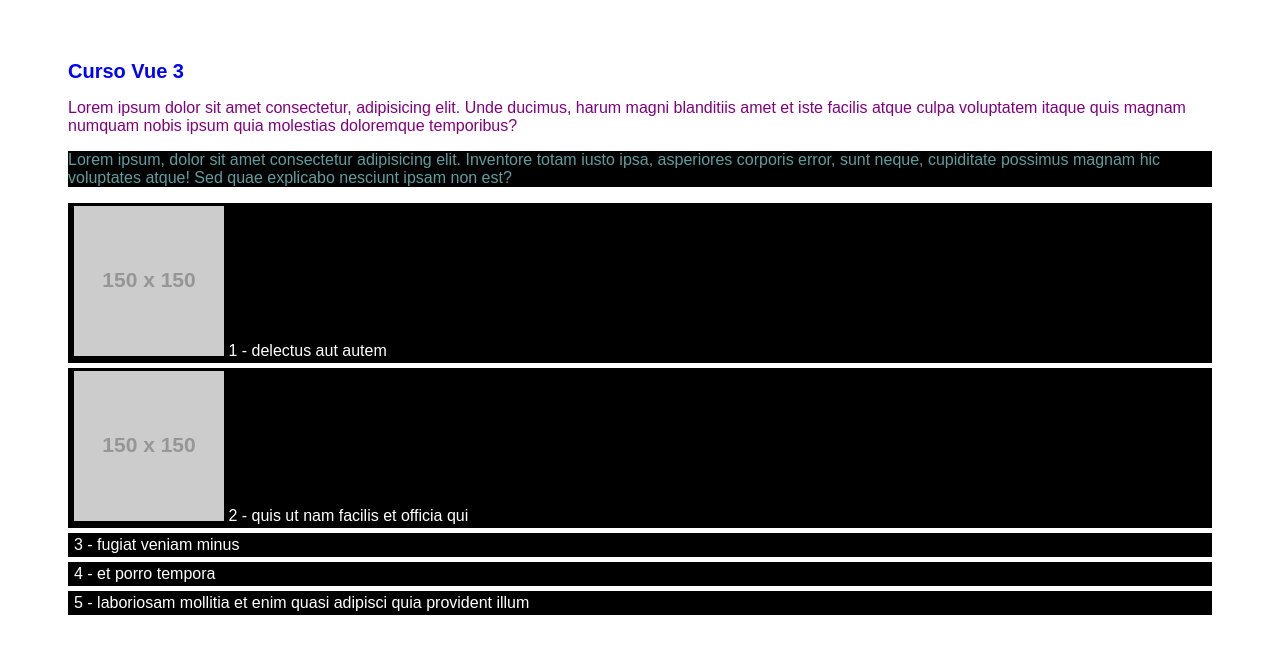
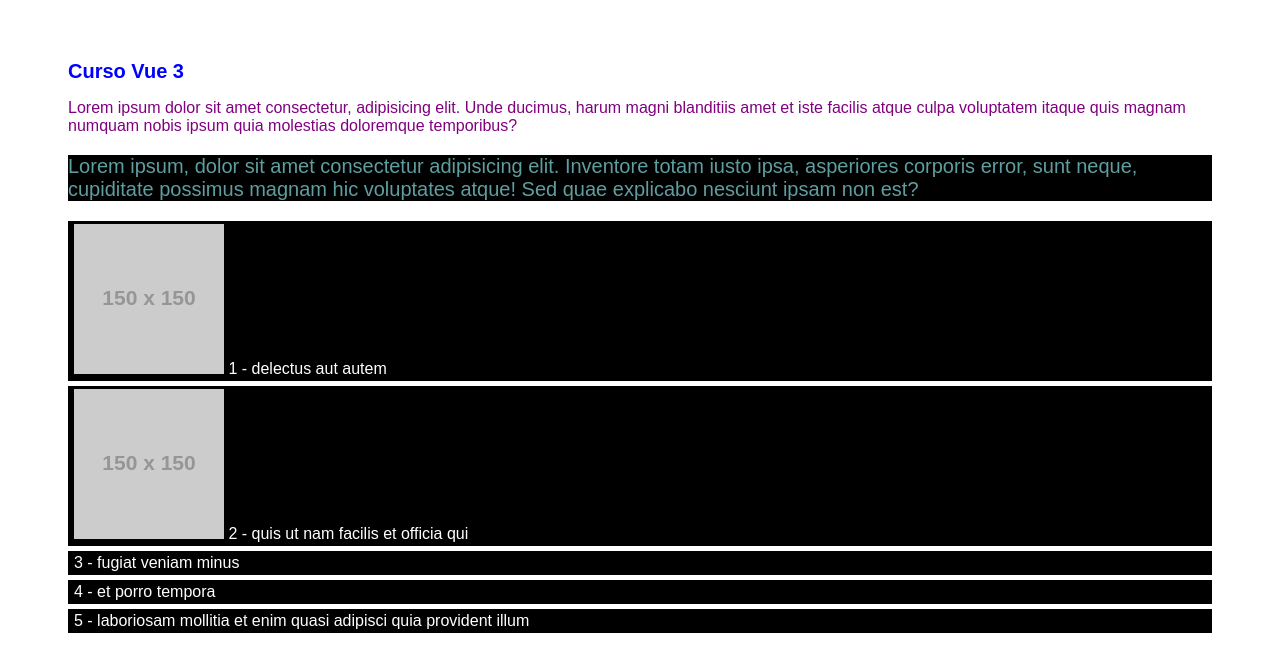
Before and after one commit to mariafcknt/curso-vuejs, a Vue app in the folder app/: page / in a window 1280 px wide. Shown: the top 672 px of the page. Built offline with nearby package versions, Linux system fonts and the light colour scheme.

Commit message:
atributos class e style dinâmicos

```diff
--- a/app/src/App.vue
+++ b/app/src/App.vue
@@ -8,7 +8,7 @@
       Lorem ipsum dolor sit amet consectetur, adipisicing elit. Unde ducimus, harum magni blanditiis amet et iste facilis atque culpa voluptatem itaque quis magnam numquam nobis ipsum quia molestias doloremque temporibus?
     </p>
 
-    <p :style="{'color': 'cadetblue', 'background-color': 'black'}">
+    <p :style="styleClass">
       Lorem ipsum, dolor sit amet consectetur adipisicing elit. Inventore totam iusto ipsa, asperiores corporis error, sunt neque, cupiditate possimus magnam hic voluptates atque! Sed quae explicabo nesciunt ipsam non est?
     </p>
 
@@ -38,6 +38,7 @@ export default {
     return {
       showHeader: true,
       classVar: 'title',
+      styleClass: {color: 'cadetblue', backgroundColor: 'black', 'font-size': '20px'},
       pClass: ['text', 'text-home'],
       todos: [
       {
```
